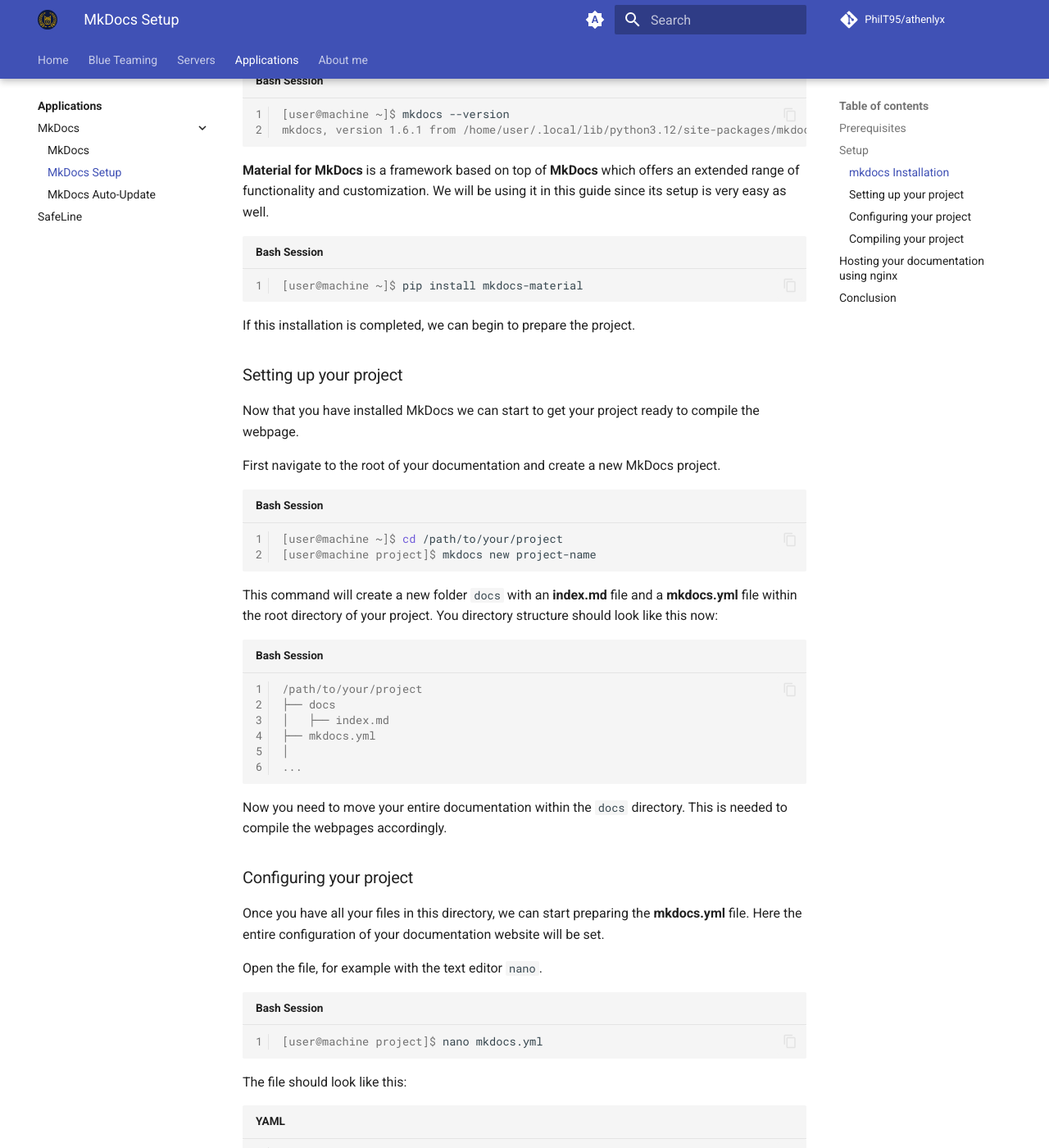
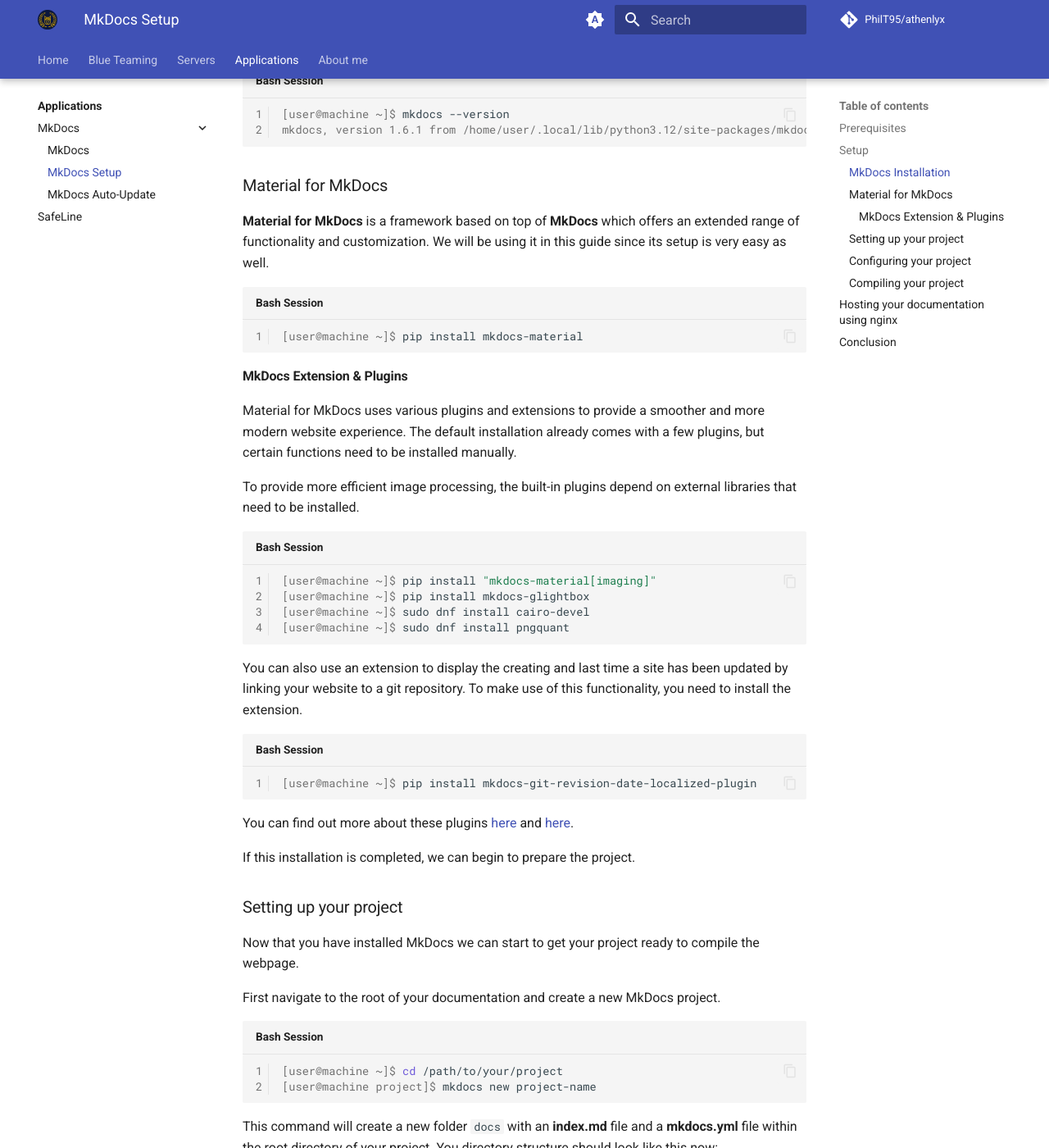
Before and after one commit to PhilT95/athenlyx, an MkDocs documentation site: the page built from docs/applications/mkdocs/mkdocs_setup.md, in a window 1280 px wide and 1400 px high, scrolled down 1082 px. Shown: the whole window at 82% size. Built offline with MkDocs 1.6.1 and Material for MkDocs 9.7.7, drawn with Linux system fonts in a browser that asks for light colours; plug-ins that fetch from the network failed and are left out; comment, search, counter and statistics services are not loaded; some of the changed text lies outside the part shown.

Commit message:
Extended mkdocs guide

````diff
--- a/docs/applications/mkdocs/mkdocs_setup.md
+++ b/docs/applications/mkdocs/mkdocs_setup.md
@@ -19,7 +19,7 @@ Using `dnf` you can install Python and pip using these commands:
 Regarding your documentation, I'd recommend to keep nesting of directories up to maximal 4 levels.
 
 ## Setup
-### mkdocs Installation
+### MkDocs Installation
 The first thing to do is installing **MkDocs** itself using pip.
 
 ```console
@@ -32,11 +32,36 @@ Verify the installation and version of mkdocs.
 [user@machine ~]$ mkdocs --version
 mkdocs, version 1.6.1 from /home/user/.local/lib/python3.12/site-packages/mkdocs (Python 3.12)
 ```
+
+### Material for MkDocs
+
 **Material for MkDocs** is a framework based on top of **MkDocs** which offers an extended range of functionality and customization. We will be using it in this guide since its setup is very easy as well.
 
 ```console
 [user@machine ~]$ pip install mkdocs-material
 ```
+
+#### MkDocs Extension & Plugins
+
+Material for MkDocs uses various plugins and extensions to provide a smoother and more modern website experience. The default installation already comes with a few plugins, but certain functions need to be installed manually.
+
+To provide more efficient image processing, the built-in plugins depend on external libraries that need to be installed.
+
+```console
+[user@machine ~]$ pip install "mkdocs-material[imaging]"
+[user@machine ~]$ pip install mkdocs-glightbox
+[user@machine ~]$ sudo dnf install cairo-devel
+[user@machine ~]$ sudo dnf install pngquant
+```
+
+You can also use an extension to display the creating and last time a site has been updated by linking your website to a git repository. To make use of this functionality, you need to install the extension.
+
+```console
+[user@machine ~]$ pip install mkdocs-git-revision-date-localized-plugin
+```
+
+You can find out more about these plugins [here](https://squidfunk.github.io/mkdocs-material/plugins/requirements/image-processing/) and [here](https://squidfunk.github.io/mkdocs-material/setup/adding-a-git-repository/#revisioning).
+
 
 If this installation is completed, we can begin to prepare the project.
 
````
Also changed, not shown: docs/applications/mkdocs/mkdocs_autoupdate.md (+1 -1 lines), docs/index.md (+1 -3 lines).
